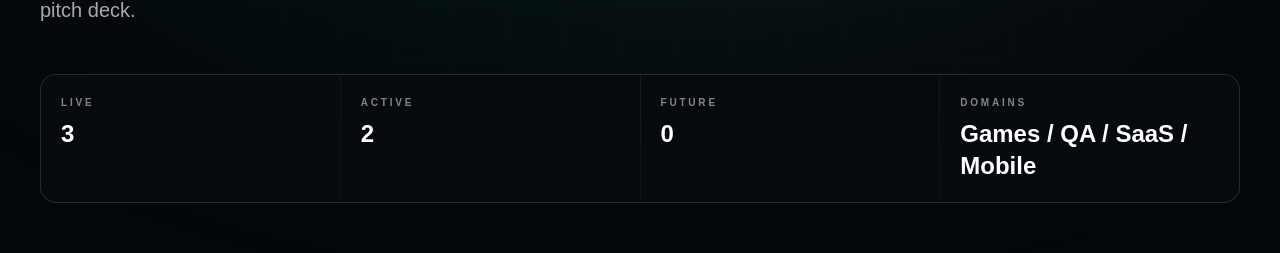
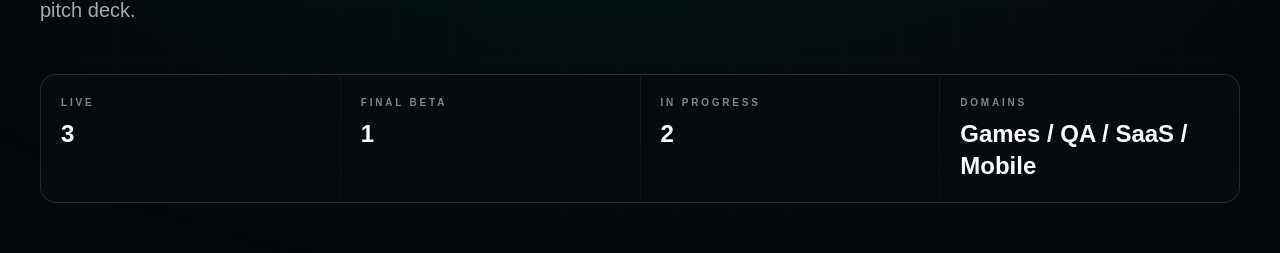
Before and after one commit to KingCarni/TopSecret-Games, a Next.js app: page /projects in a window 1280 px wide. Shown: the part 626-879 px from the top of the page. Built offline with nearby package versions, Linux system fonts and the light colour scheme.

Commit message:
Unify project lifecycle statuses across site

```diff
--- a/app/projects/page.tsx
+++ b/app/projects/page.tsx
@@ -16,6 +16,8 @@ const accents: ProjectCardData["accent"][] = ["emerald", "cyan", "amber", "viole
 
 function toCardStatus(status: string): ProjectCardData["status"] {
   if (status === "Live") return "Live";
+  if (status === "Final Beta") return "Final Beta";
+  if (status === "In Progress") return "In Progress";
   if (status === "Later" || status === "Concept") return "Concept";
   if (status === "Next") return "Internal";
   return "In Build";
@@ -41,8 +43,9 @@ const projects: ProjectCardData[] = orderedSlate.map((project, index) => {
 });
 
 const liveCount = projectSlate.filter((project) => project.status === "Live").length;
+const betaCount = projectSlate.filter(project => project.status === "Final Beta").length;
 const activeCount = projectSlate.filter(
-  (project) => project.status === "Active" || project.status === "In Progress"
+  (project) => project.status === "In Progress"
 ).length;
 const futureCount = projectSlate.filter(
   (project) => project.status === "Next" || project.status === "Later" || project.status === "Concept"
@@ -68,8 +71,8 @@ export default function ProjectsPage() {
         <div className="mt-12 grid grid-cols-2 gap-px overflow-hidden rounded-2xl border border-white/10 bg-white/5 sm:grid-cols-4">
           {[
             { k: "Live", v: String(liveCount) },
-            { k: "Active", v: String(activeCount) },
-            { k: "Future", v: String(futureCount) },
+            { k: "Final Beta", v: String(betaCount) },
+            { k: "In Progress", v: String(activeCount) },
             { k: "Domains", v: "Games / QA / SaaS / Mobile" },
           ].map((s) => (
             <div key={s.k} className="bg-[#06090d] p-5">
```
